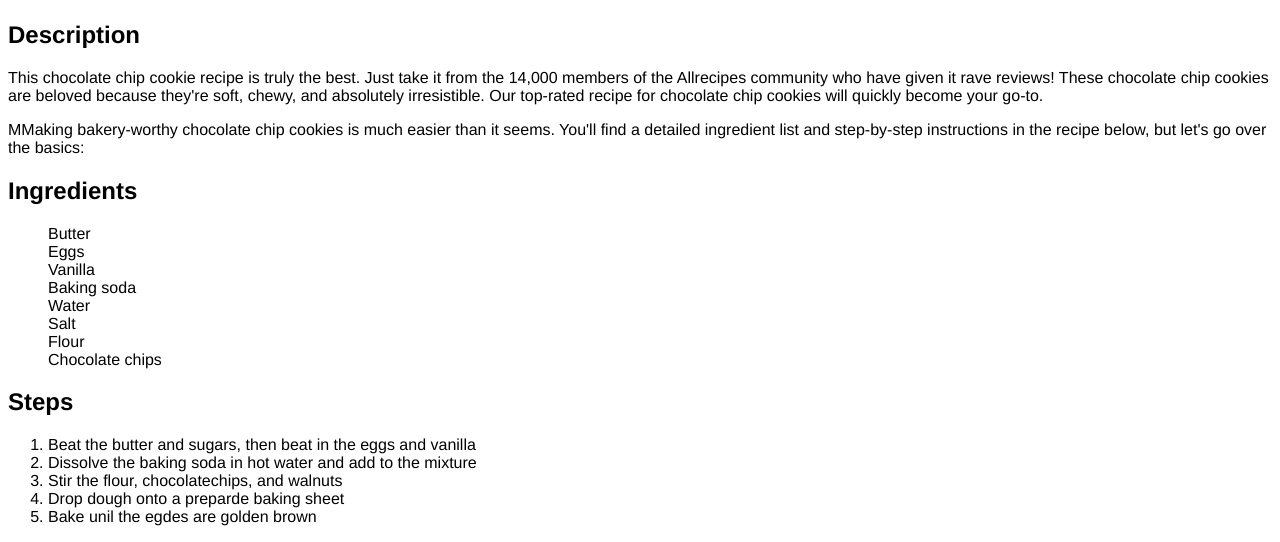
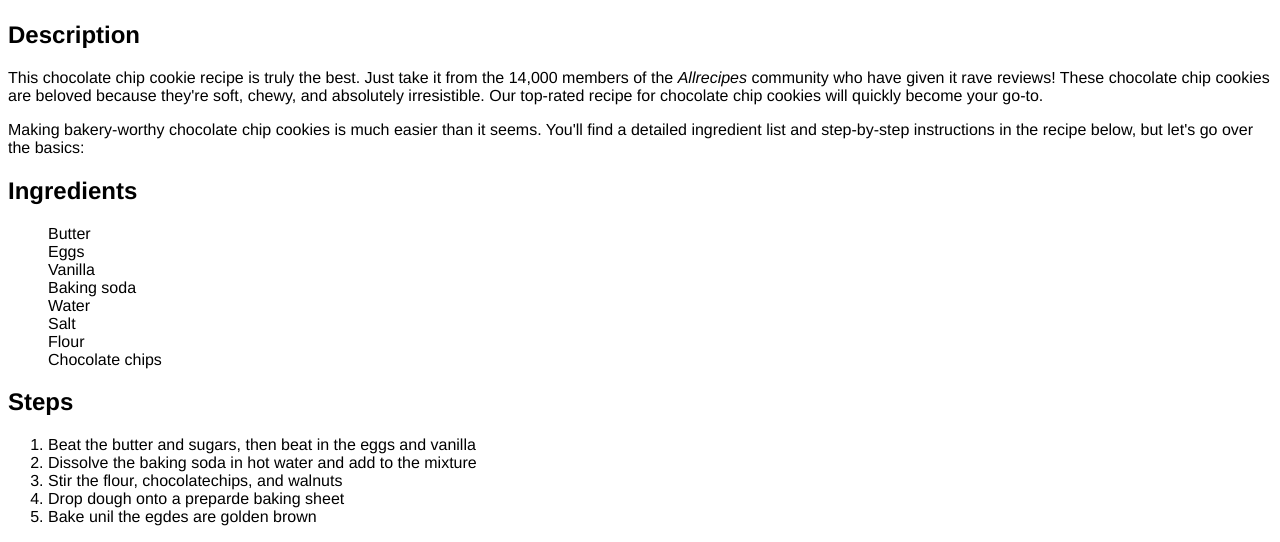
Before and after one commit to LeMo-s/odin-recipes, a plain HTML site: page recipes/chocolatechipcookies.html in a window 1280 px wide. Shown: the part 383-925 px from the top of the page. Drawn offline with Linux system fonts and the light colour scheme.

Commit message:
Add proper tags in the description of all pages and correct typos errors

```diff
--- a/recipes/chocolatechipcookies.html
+++ b/recipes/chocolatechipcookies.html
@@ -10,8 +10,8 @@
     <h1>Chocolate Chip Cookies</h1>
     <img src="https://www.allrecipes.com/thmb/F0yxwe3HyC8XnwWYqZyCr7-tdyo=/750x0/filters:no_upscale():max_bytes(150000):strip_icc():format(webp)/10813-best-chocolate-chip-cookies-mfs-146-4x3-b108aceffa6043a1ac81c3c5a9b034c8.jpg" alt="Chocolate Chip Cookies">
     <h2>Description</h2>
-    <p>This chocolate chip cookie recipe is truly the best. Just take it from the 14,000 members of the Allrecipes community who have given it rave reviews! These chocolate chip cookies are beloved because they're soft, chewy, and absolutely irresistible. Our top-rated recipe for chocolate chip cookies will quickly become your go-to.</p>
-    <p>MMaking bakery-worthy chocolate chip cookies is much easier than it seems. You'll find a detailed ingredient list and step-by-step instructions in the recipe below, but let's go over the basics:</p>
+    <p>This chocolate chip cookie recipe is truly the best. Just take it from the 14,000 members of the <i>Allrecipes</i> community who have given it rave reviews! These chocolate chip cookies are beloved because they're soft, chewy, and absolutely irresistible. Our top-rated recipe for chocolate chip cookies will quickly become your go-to.</p>
+    <p>Making bakery-worthy chocolate chip cookies is much easier than it seems. You'll find a detailed ingredient list and step-by-step instructions in the recipe below, but let's go over the basics:</p>
     <h2>Ingredients</h2>
     <ul>
         <li>Butter</li>
```
Also changed, not shown: recipes/lasagna.html (+1 -1 lines).
